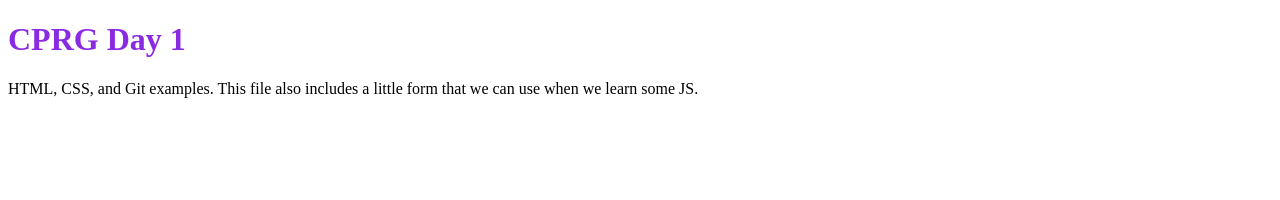
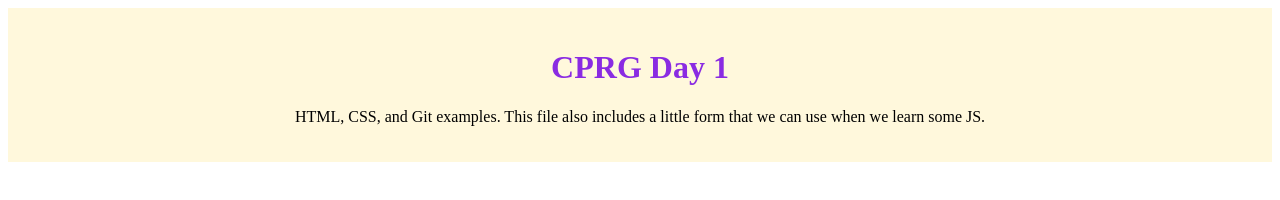
Before and after one commit to sait-wbdv/cprg-day-01-sample-code, a plain HTML site: page index.html in a window 1280 px wide. Drawn offline with Linux system fonts and the light colour scheme.

Commit message:
minor styles

```diff
--- a/index.html
+++ b/index.html
@@ -10,11 +10,11 @@
     <main>
       <header>
         <h1 class="main-heading">CPRG Day 1</h1>
+        <p>
+          HTML, CSS, and Git examples. This file also includes a little form
+          that we can use when we learn some JS.
+        </p>
       </header>
-      <p>
-        HTML, CSS, and Git examples. This file also includes a little form that
-        we can use when we learn some JS.
-      </p>
     </main>
   </body>
 </html>
--- a/style.css
+++ b/style.css
@@ -1,5 +1,12 @@
 .main-heading {
   color: blueviolet;
+}
+
+header {
+  text-align: center;
+  background-color: cornsilk;
+  padding-bottom: 20px;
+  padding-top: 20px;
 }
 
 section {
```
